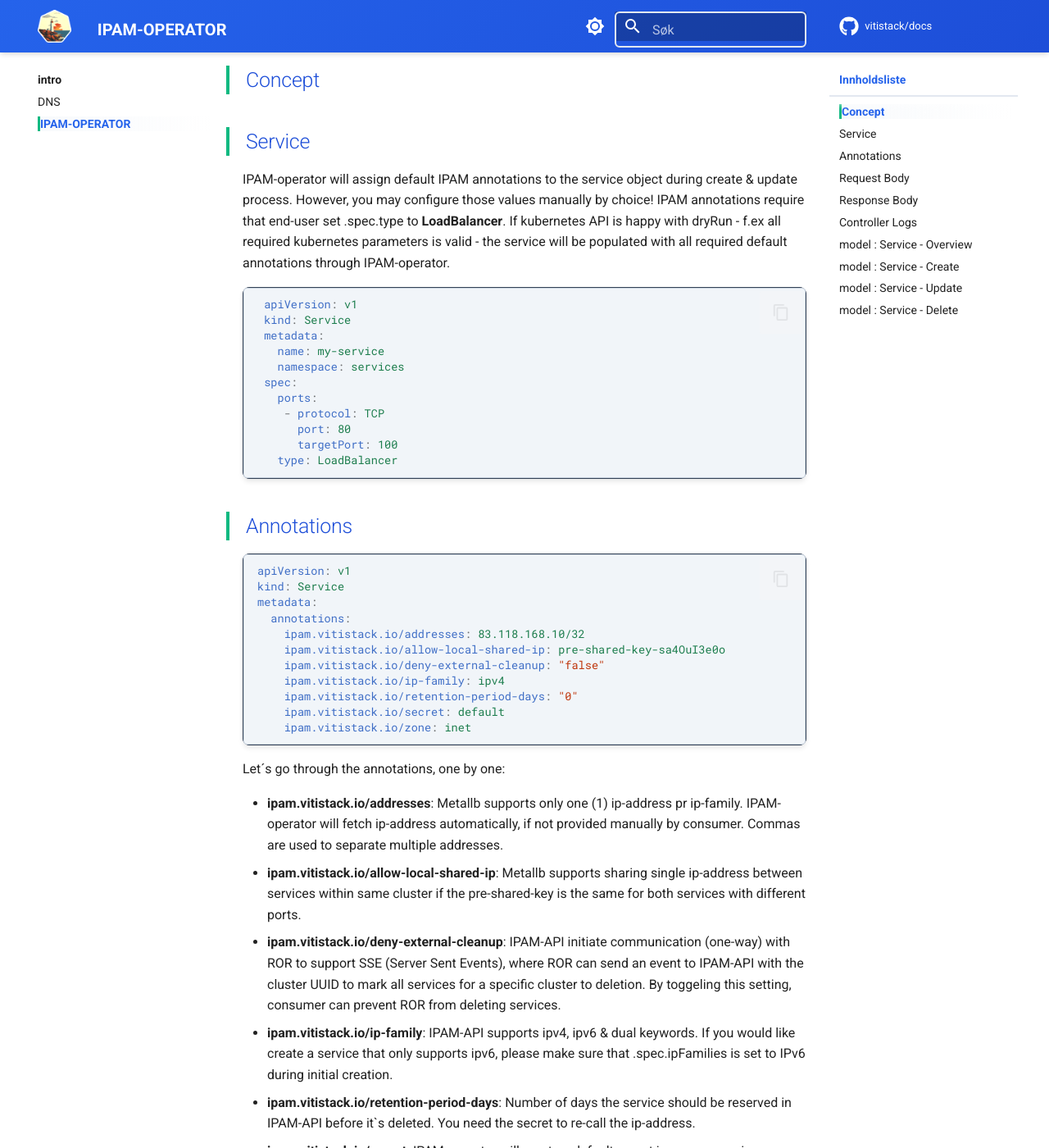
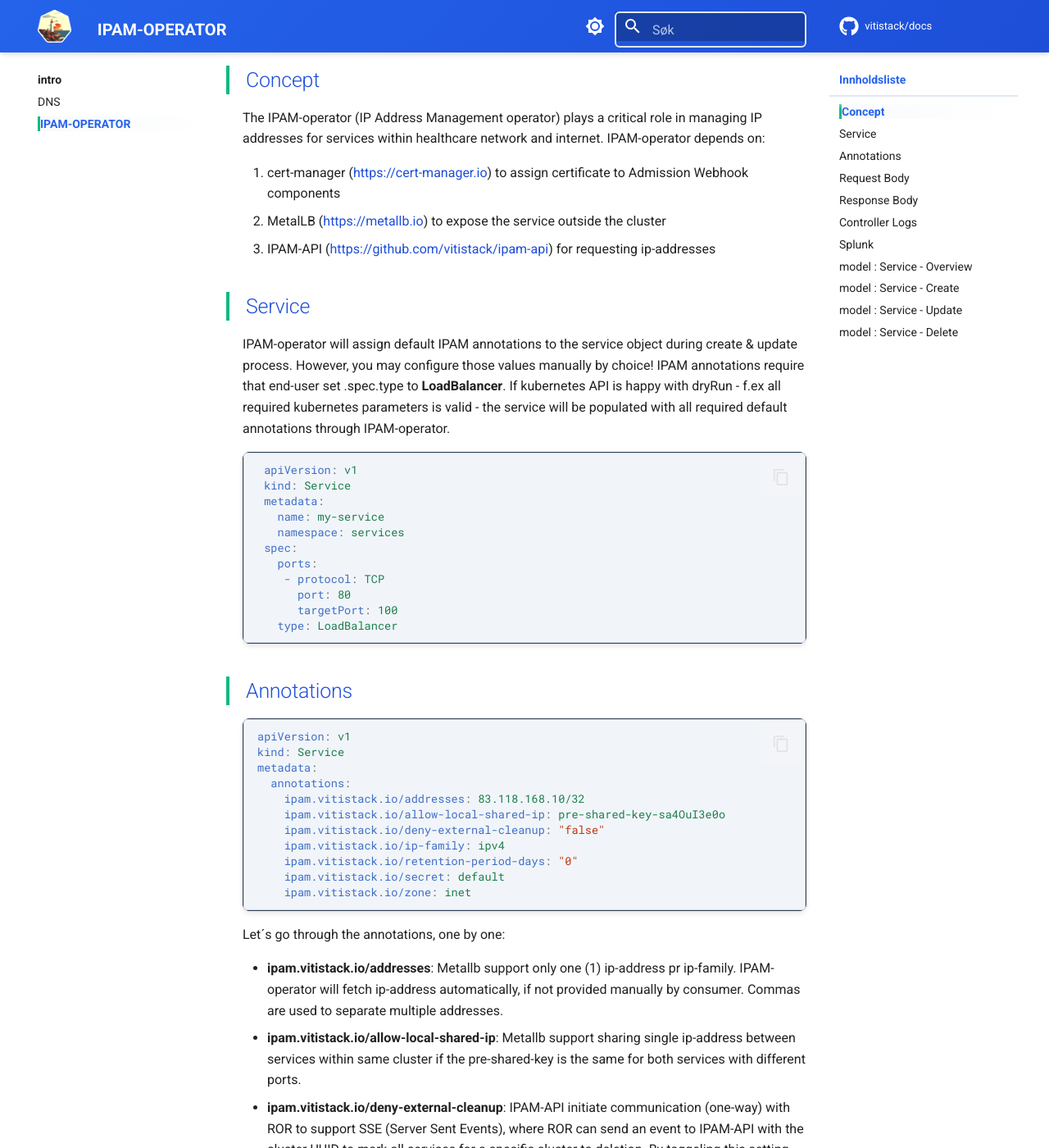
Before and after one commit to vitistack/docs, an MkDocs documentation site: the page built from docs/ipam-operator.md, in a window 1280 px wide and 1400 px high, scrolled down 207 px. Shown: the whole window at 82% size. Built offline with MkDocs 1.6.1 and Material for MkDocs 9.7.7, drawn with Linux system fonts in a browser that asks for light colours; comment, search, counter and statistics services are not loaded; some of the changed text lies outside the part shown.

Commit message:
IPAM-operator : Text

````diff
--- a/docs/ipam-operator.md
+++ b/docs/ipam-operator.md
@@ -1,6 +1,12 @@
 # IPAM-OPERATOR
 
 ## Concept
+The IPAM-operator (IP Address Management operator) plays a critical role in managing IP addresses for services within healthcare network and internet.
+IPAM-operator depends on:
+
+1. cert-manager (https://cert-manager.io) to assign certificate to Admission Webhook components
+2. MetalLB (https://metallb.io) to expose the service outside the cluster
+3. IPAM-API (https://github.com/vitistack/ipam-api) for requesting ip-addresses
 
 ## Service
 IPAM-operator will assign default IPAM annotations to the service object during create & update process. However, you may configure those values manually by choice!
@@ -36,8 +42,8 @@ metadata:
 ```
 Let´s go through the annotations, one by one:
 
-- **ipam.vitistack.io/addresses**: Metallb supports only one (1) ip-address pr ip-family. IPAM-operator will fetch ip-address automatically, if not provided manually by consumer. Commas are used to separate multiple addresses.
-- **ipam.vitistack.io/allow-local-shared-ip**: Metallb supports sharing single ip-address between services within same cluster if the pre-shared-key is the same for both services with different ports.
+- **ipam.vitistack.io/addresses**: Metallb support only one (1) ip-address pr ip-family. IPAM-operator will fetch ip-address automatically, if not provided manually by consumer. Commas are used to separate multiple addresses.
+- **ipam.vitistack.io/allow-local-shared-ip**: Metallb support sharing single ip-address between services within same cluster if the pre-shared-key is the same for both services with different ports.
 - **ipam.vitistack.io/deny-external-cleanup**: IPAM-API initiate communication (one-way) with ROR to support SSE (Server Sent Events), where ROR can send an event to IPAM-API with the cluster UUID to mark all services for a specific cluster to deletion. By toggeling this setting, consumer can prevent ROR from deleting services.
 - **ipam.vitistack.io/ip-family**: IPAM-API supports ipv4, ipv6 & dual keywords. If you would like create a service that only supports ipv6, please make sure that .spec.ipFamilies is set to IPv6 during initial creation.
 - **ipam.vitistack.io/retention-period-days**: Number of days the service should be reserved in IPAM-API before it`s deleted. You need the secret to re-call the ip-address.
@@ -53,12 +59,14 @@ data:
  secret: bXktYXdlc29tZS1wYXNzd29yZA==
 ```
 - **ipam.vitistack.io/zone**: NHN supports three (3) zones for the time being:
-    - hnet-private (10.0.0.0/8 & 172.16.0.0/12)
-    - hnet-public (83.118.128.0/22 & 91.186.80/20)
+    - hnet-private - healthcare network - supports only ipv4-family - f.ex 10.0.0.0/8 & 172.16.0.0/12
+    - hnet-public - healthcare network - supports only ipv4-family - f.ex 83.118.128.0/22 & 91.186.80/20
         - Zone **hnet-public** should be used with caution due to limited addresses in that space.
-    - inet (Internet address-space)
+    - inet - internet - supports both ipv4- & ipv6-family
 
 ## Request Body
+IPAM-API has no authentication methods available, hence not needed.
+The person who holds the secret, owns the ip-address. Multiple services can consume the same ip-address as long as the secret matches. Each service will be added as a dependency to the ip-address. The ip-address will be released when dependencies no longer exists.
 Key **new_secret** is optional and only required when replacing existing secret!
 ```json
 {
@@ -87,7 +95,8 @@ Key **new_secret** is optional and only required when replacing existing secret!
 ```
 
 ## Controller Logs
-
+Admission Webhook has a default timeout of "10 seconds". We have configured the timeout to "30 seconds", which is the maximum allowed value.
+A "webhook timeout exceeded" error in Kubernetes, indicates that the Kubernetes API server couldn´t get a response from the webhook within the configured timeout period. Before drawing any conclusion, please verify the logs in IPAM-controller!
 ```bash
 $ kubectl -n ipam-system logs ipam-controller-manager-7795669cd6-qrnzb
 2025-06-23T12:27:08Z    INFO    ipam-operator   Mutation Started for Service    {"name": "my-service"}
@@ -105,6 +114,10 @@ $ kubectl -n ipam-system logs ipam-controller-manager-7795669cd6-qrnzb
 2025-06-23T12:27:09Z    INFO    ipam-operator   Validation Create Completed for Service {"name": "my-service"}
 ```
 
+## Splunk
+IPAM-API forwards all HTTP & APP events to Splunk HEC.
+![Splunk Overview Image](images/splunk.ipam-operator.excalidraw.png "Splunk Overview")
+
 ## model : Service - Overview
 ![Service Overview Image](images/overview.ipam-operator.excalidraw.png "Service Overview")
 
````
Also changed, not shown: docs/images/splunk.ipam-operator.excalidraw.png (added).
